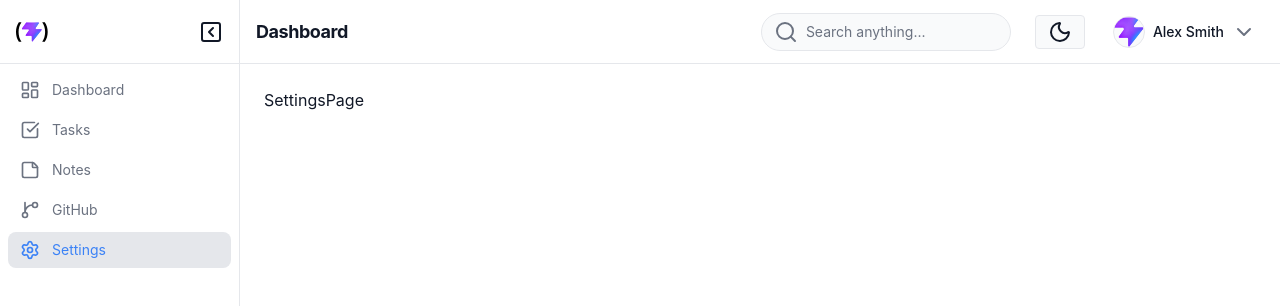
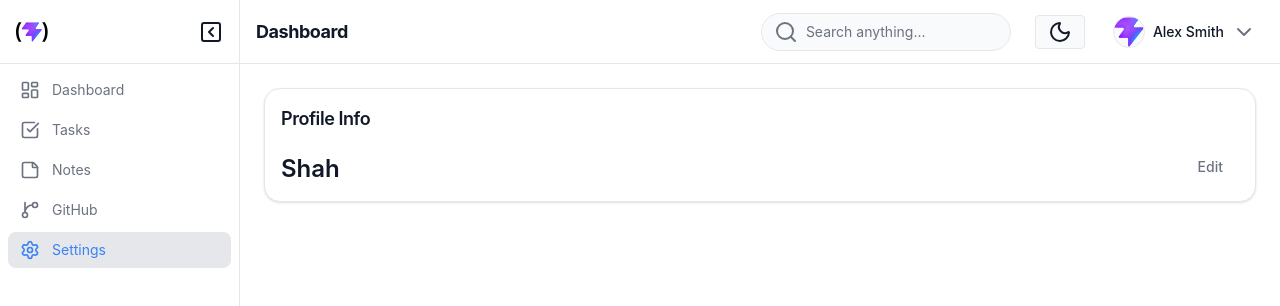
Before and after one commit to sameershah7/dev-flow, a React (Vite) app: page /settings in a window 1280 px wide. Shown: the top 306 px of the page. Built offline with nearby package versions, Linux system fonts and the light colour scheme.

Commit message:
Add profile update components with setting page

```diff
--- a/src/features/settings/SettingPage.tsx
+++ b/src/features/settings/SettingPage.tsx
@@ -1,3 +1,9 @@
+import { ProfileSettings } from "./components/ProfileSetting";
+
 export default function SettingPage() {
-    return <h1>SettingsPage</h1>
+    return (
+        <div className="grid gap-y-4">
+            <ProfileSettings />
+        </div>
+    )
 }
--- /dev/null
+++ b/src/features/settings/components/AccountSetting.tsx
@@ -0,0 +1,25 @@
+import { useState } from "react"
+import { SettingsSection } from "./SettingsSection";
+import { InputField } from "../../../shared/components/ui/InputField";
+import { Button } from "../../../shared/components/ui/Button";
+
+export function ProfileSettings() {
+    const [name, setName] = useState("John Doe");
+
+    return (
+        <SettingsSection
+            title="Profile Info"
+            description="Update your personal details."
+        >
+            <div className="space-y-4">
+                <InputField
+                    label="Full Name"
+                    value={name}
+                    onChange={(e) => setName(e.target.value)}
+                />
+
+                <Button children="Save Changes" variant="primary" />
+            </div>
+        </SettingsSection>
+    );
+}
--- /dev/null
+++ b/src/features/settings/components/ProfileSetting.tsx
@@ -0,0 +1,48 @@
+import { useState } from "react"
+import { SettingsSection } from "./SettingsSection";
+import { InputField } from "../../../shared/components/ui/InputField";
+import { Button } from "../../../shared/components/ui/Button";
+
+export function ProfileSettings() {
+    const [name, setName] = useState("Shah");
+    const [isEdit, setIsEdit] = useState(false)
+
+    return (
+        <SettingsSection
+            title="Profile Info"
+            description=""
+        >
+            <div className="flex justify-between items-end">
+                {isEdit
+                    ? (
+                        <>
+                            <InputField
+                                label="Full Name"
+                                value={name}
+                                onChange={(e) => setName(e.target.value)}
+                            />
+
+                            <Button
+                                children="Save Changes"
+                                variant="primary"
+                                onClick={() => setIsEdit(!isEdit)}
+                                className="py-3"
+                            />
+                        </>
+                    )
+                    : (
+                        <>
+                            <h4 className="text-2xl font-semibold">{name}</h4>
+                            <Button
+                                children="Edit"
+                                variant="ghost"
+                                onClick={() => setIsEdit(!isEdit)}
+                            />
+                        </>
+                    )
+                }
+            </div>
+
+        </SettingsSection>
+    );
+}
--- /dev/null
+++ b/src/features/settings/components/SettingsSection.tsx
@@ -0,0 +1,30 @@
+import { type ReactNode, type ComponentPropsWithoutRef } from "react";
+
+interface SettingsSectionProps extends ComponentPropsWithoutRef<"div"> {
+    title: string;
+    description: string;
+    children: ReactNode;
+}
+
+export function SettingsSection({
+    title,
+    description,
+    children,
+    className = "",
+    ...props
+}: SettingsSectionProps) {
+    return (
+        <section
+            {...props}
+            className={`bg-bg w-full p-4 rounded-2xl shadow-sm border border-border ${className}`}
+        >
+            <header className="mb-4">
+                <h2 className="text-lg font-semibold tracking-tight">{title}</h2>
+                <p className="text-sm text-muted-foreground">{description}</p>
+            </header>
+            <div className="content">
+                {children}
+            </div>
+        </section>
+    );
+}
--- /dev/null
+++ b/src/shared/components/ui/InputField.tsx
@@ -0,0 +1,19 @@
+import { type ComponentPropsWithRef } from "react"
+
+type InputFieldProps = ComponentPropsWithRef<"input"> & {
+    label: string,
+}
+
+export function InputField({ label, ...props }: InputFieldProps) {
+    return (
+        <div>
+            <label className="block text-sm font-medium text-text-main">
+                {label}
+            </label>
+            <input
+                {...props}
+                className="mt-1 w-full rounded-lg border border-border p-2 border-md focus:ring-2 focus:ring-blue-500"
+            />
+        </div>
+    )
+}
```
Also changed, not shown: 1 other file (tests, documents, lock files or other folders).
